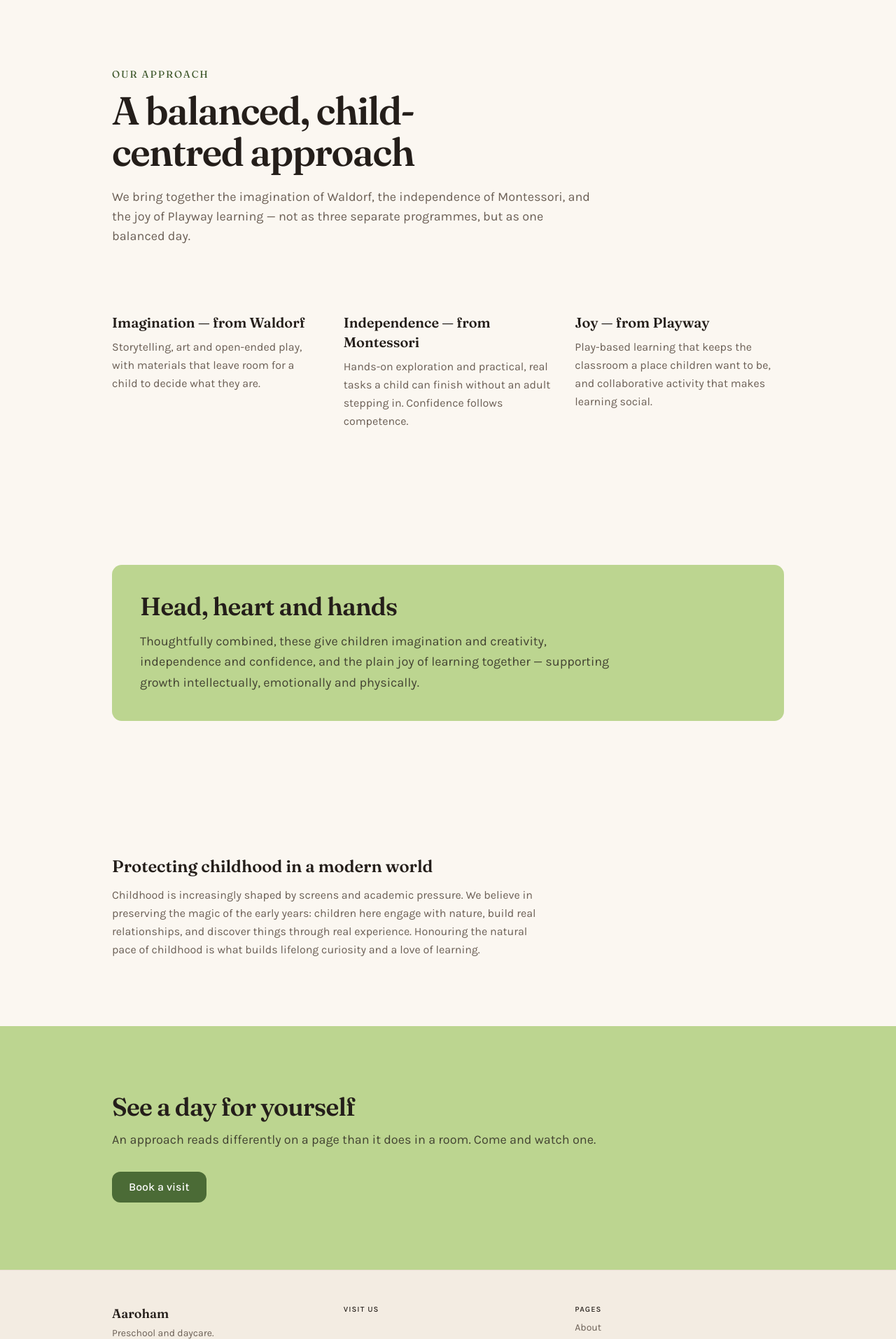
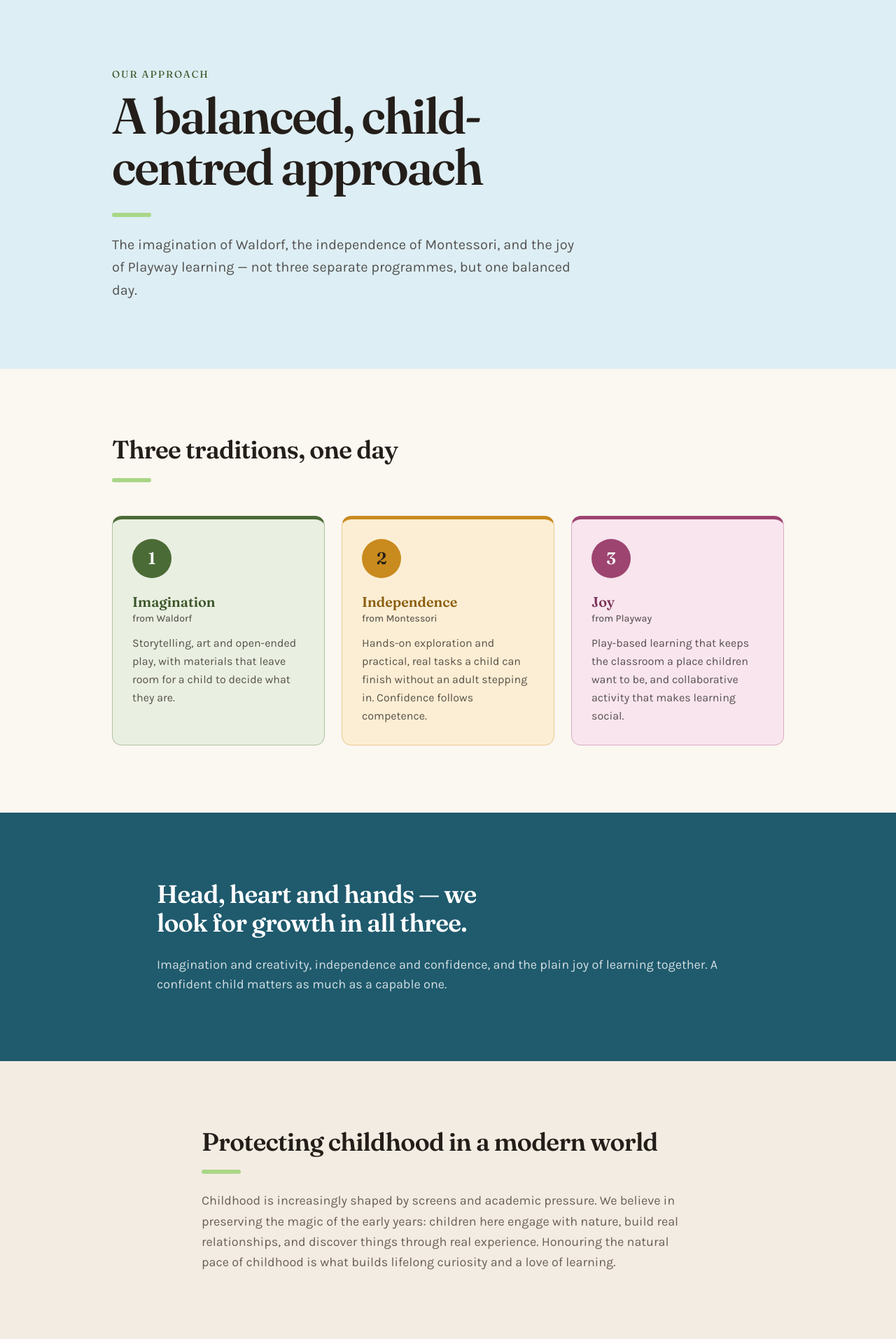
Before and after one commit to friend4amit/preschool, a Django app: template templates/website/pages/approach.html in a window 1280 px wide. Shown: the part 61-1974 px from the top of the page at 70% size. Run offline with Django 5.2, Linux system fonts and the light colour scheme; the template is opened without the code that fills it: values that come from a table or form of the project are taken from there, others are empty; style sheets or scripts are compiled from the project's sources; parts of the project's set-up code (start-up, migrations or seed data) failed here and were passed over.

Commit message:
design: the bold treatment across all seven pages
Each page opens full-width on its own hue — leaf for About and Contact, sky for Our
approach, marigold for Programmes, berry for Our team, clay for Thoughtful education
— so pages are distinguishable at a glance while sharing one vocabulary. Home keeps
the photograph as its opening, which is louder than any colour we have.

Exactly one solid band per page. That was the constraint that kept this from becoming
noise: a second would have made neither of them loud, and the discipline forced each
page to decide what its single most important sentence actually is. Contact has none
at all — its only job is form completion, and a solid band beside a form competes
with it.

Elsewhere: section headings carry the spring rule, card grids use the 5px top edge
and the 56px numeral, and the two-column photo rows get the offset colour block.
Home's programme cards now cycle the same hues in the same order as /programmes/, so
a stage looks the same wherever a parent meets it.

Three real contrast failures, all found by measuring rather than looking:

- The home programme age labels were bare `text-marigold` on white at 2.94:1 and had
  been since Phase 1. They are pills now, deep ink on the marigold wash, 5.05:1.
- The "from Waldorf" sub-labels were ink at 60% on the card wash, 4.12:1. Ink at 70%
  is 5.5:1. The same pattern on the team role line went with them.
- The hero scrim was strong enough for the photograph currently in it and not for the
  next one. White needs the scrim at ~62% ink to clear 4.5:1 against a white pixel
  underneath; the headline band was getting 45%. It is 72% there now, so an admin can
  swap the hero image without anyone re-checking the contrast.

One caution about the method: an iframe-based sweep reported "Book a visit" at
1.07:1 on four pages. Measured against the live page it is 6.08:1 — document.write
had not applied the button's own background. Two of the failures above were real and
two were the harness, and the only way to tell was to check the real page.

Every text element on all seven pages now clears AA. 224 tests pass.

Co-Authored-By: Claude Opus 5 <noreply@anthropic.com>
Claude-Session: https://claude.ai/code/session_01HbRFjuzAa1FeNGTfoETBiy

```diff
--- a/assets/css/input.css
+++ b/assets/css/input.css
@@ -622,11 +622,17 @@
   .scrim {
     position: absolute;
     inset: 0;
+    /* Strong enough that the headline is legible over the BRIGHTEST pixel the
+       photograph might have there, not merely over the one it happens to have
+       today. White needs the scrim at ~62% ink to clear 4.5:1 against white
+       underneath; the headline sits in the 35-55% band, so that is where the 72%
+       stop goes. An admin can swap the hero image without re-checking this. */
     background: linear-gradient(
       to top,
-      color-mix(in oklab, var(--color-ink) 78%, transparent),
-      color-mix(in oklab, var(--color-ink) 45%, transparent) 45%,
-      transparent 75%
+      color-mix(in oklab, var(--color-ink) 90%, transparent),
+      color-mix(in oklab, var(--color-ink) 72%, transparent) 55%,
+      color-mix(in oklab, var(--color-ink) 30%, transparent) 80%,
+      transparent 100%
     );
   }
 
--- a/templates/website/pages/approach.html
+++ b/templates/website/pages/approach.html
@@ -5,87 +5,107 @@
 {% block meta_description %}Waldorf imagination, Montessori independence and Playway joy, combined into one balanced day for children aged 1½ to 6.{% endblock %}
 
 {% block content %}
-  <section class="band pb-0">
+  <section class="band band-sky pb-16 md:pb-24">
     <div class="shell">
       <p class="eyebrow">Our approach</p>
-      <h1 class="font-display text-ink text-display md:text-display-lg mt-3 max-w-3xl leading-[1.05] font-semibold text-balance">
+      <h1 class="font-display text-ink text-display md:text-display-lg lg:text-display-xl mt-3 max-w-4xl leading-[1.02] font-semibold text-balance">
         A balanced, child-centred approach
       </h1>
-      <p class="text-muted mt-5 max-w-prose text-lg">
-        We bring together the imagination of Waldorf, the independence of Montessori, and the joy
-        of Playway learning — not as three separate programmes, but as one balanced day.
+      <span class="rule-spring mt-7"></span>
+      <p class="text-ink/75 mt-6 max-w-2xl text-xl leading-relaxed">
+        The imagination of Waldorf, the independence of Montessori, and the joy of Playway
+        learning — not three separate programmes, but one balanced day.
       </p>
     </div>
   </section>
 
-  {% comment %} Three traditions, three photographs. Each guarded separately, so a slot
-     with no image is a text card and never an empty grey square. {% endcomment %}
+  {% comment %} Three traditions, three colours, each with its own photograph. Every
+     image is guarded separately, so a slot with nothing in it is a text card rather
+     than an empty coloured square. {% endcomment %}
   <section class="band">
-    <div class="shell grid gap-8 md:grid-cols-3">
-      <article>
+    <div class="shell">
+      <h2 class="font-display text-ink text-display font-semibold text-balance">Three traditions, one day</h2>
+      <span class="rule-spring mt-5"></span>
+
+      <div class="mt-12 grid gap-6 md:grid-cols-3">
+        <article class="a-leaf card-bold !p-0 overflow-hidden">
           {% if photos.approach_play %}
-          <div class="frame frame-4x3 mb-5">
+            <div class="frame frame-4x3 frame-colour rounded-none">
               <img src="{{ photos.approach_play.image.url }}"
                    {% with ss=photos.approach_play.image|srcset:"640,400" %}{% if ss %}srcset="{{ ss }}" sizes="(min-width: 768px) 20rem, 90vw"{% endif %}{% endwith %}
                    alt="{{ photos.approach_play.alt_text }}" loading="lazy" decoding="async">
             </div>
           {% endif %}
-        <h2 class="font-display text-ink text-xl font-semibold">Imagination — from Waldorf</h2>
-        <p class="text-muted mt-2 leading-relaxed">
-          Storytelling, art and open-ended play, with materials that leave room for a child to
-          decide what they are.
+          <div class="p-7">
+            <span class="card-mark-lg" aria-hidden="true">1</span>
+            <h3 class="font-display card-title mt-5 text-xl font-semibold">Imagination</h3>
+            <p class="text-ink/70 text-sm font-medium">from Waldorf</p>
+            <p class="text-ink/75 mt-3 leading-relaxed">
+              Storytelling, art and open-ended play, with materials that leave room for a child
+              to decide what they are.
             </p>
+          </div>
         </article>
 
-      <article>
+        <article class="a-marigold card-bold !p-0 overflow-hidden">
           {% if photos.approach_hands %}
-          <div class="frame frame-4x3 mb-5">
+            <div class="frame frame-4x3 frame-colour rounded-none">
               <img src="{{ photos.approach_hands.image.url }}"
                    {% with ss=photos.approach_hands.image|srcset:"640,400" %}{% if ss %}srcset="{{ ss }}" sizes="(min-width: 768px) 20rem, 90vw"{% endif %}{% endwith %}
                    alt="{{ photos.approach_hands.alt_text }}" loading="lazy" decoding="async">
             </div>
           {% endif %}
-        <h2 class="font-display text-ink text-xl font-semibold">Independence — from Montessori</h2>
-        <p class="text-muted mt-2 leading-relaxed">
+          <div class="p-7">
+            <span class="card-mark-lg" aria-hidden="true">2</span>
+            <h3 class="font-display card-title mt-5 text-xl font-semibold">Independence</h3>
+            <p class="text-ink/70 text-sm font-medium">from Montessori</p>
+            <p class="text-ink/75 mt-3 leading-relaxed">
               Hands-on exploration and practical, real tasks a child can finish without an adult
               stepping in. Confidence follows competence.
             </p>
+          </div>
         </article>
 
-      <article>
+        <article class="a-berry card-bold !p-0 overflow-hidden">
           {% if photos.approach_values %}
-          <div class="frame frame-4x3 mb-5">
+            <div class="frame frame-4x3 frame-colour rounded-none">
               <img src="{{ photos.approach_values.image.url }}"
                    {% with ss=photos.approach_values.image|srcset:"640,400" %}{% if ss %}srcset="{{ ss }}" sizes="(min-width: 768px) 20rem, 90vw"{% endif %}{% endwith %}
                    alt="{{ photos.approach_values.alt_text }}" loading="lazy" decoding="async">
             </div>
           {% endif %}
-        <h2 class="font-display text-ink text-xl font-semibold">Joy — from Playway</h2>
-        <p class="text-muted mt-2 leading-relaxed">
+          <div class="p-7">
+            <span class="card-mark-lg" aria-hidden="true">3</span>
+            <h3 class="font-display card-title mt-5 text-xl font-semibold">Joy</h3>
+            <p class="text-ink/70 text-sm font-medium">from Playway</p>
+            <p class="text-ink/75 mt-3 leading-relaxed">
               Play-based learning that keeps the classroom a place children want to be, and
               collaborative activity that makes learning social.
             </p>
+          </div>
         </article>
-    </div>
-  </section>
-
-  <section class="band">
-    <div class="shell">
-      <div class="panel-leaf">
-        <h2 class="font-display text-ink text-display font-semibold text-balance">Head, heart and hands</h2>
-        <p class="text-ink/80 mt-4 max-w-prose text-lg leading-relaxed">
-          Thoughtfully combined, these give children imagination and creativity, independence and
-          confidence, and the plain joy of learning together — supporting growth intellectually,
-          emotionally and physically.
-        </p>
       </div>
     </div>
   </section>
 
-  <section class="band">
-    <div class="shell">
-      <h2 class="font-display text-ink text-2xl font-semibold">Protecting childhood in a modern world</h2>
-      <p class="text-muted mt-3 max-w-prose leading-relaxed">
+  {% comment %} The one solid band on this page. {% endcomment %}
+  <section class="a-sky band-solid band">
+    <div class="shell max-w-4xl">
+      <p class="font-display text-display leading-[1.15] font-semibold text-balance">
+        Head, heart and hands — we look for growth in all three.
+      </p>
+      <p class="mt-6 text-lg text-white/80">
+        Imagination and creativity, independence and confidence, and the plain joy of learning
+        together. A confident child matters as much as a capable one.
+      </p>
+    </div>
+  </section>
+
+  <section class="band band-tint">
+    <div class="shell max-w-3xl">
+      <h2 class="font-display text-ink text-display font-semibold text-balance">Protecting childhood in a modern world</h2>
+      <span class="rule-spring mt-5"></span>
+      <p class="text-muted mt-6 text-lg leading-relaxed">
         Childhood is increasingly shaped by screens and academic pressure. We believe in
         preserving the magic of the early years: children here engage with nature, build real
         relationships, and discover things through real experience. Honouring the natural pace
@@ -97,7 +117,7 @@
   <section class="band band-leaf">
     <div class="shell">
       <h2 class="font-display text-ink text-display font-semibold text-balance">See a day for yourself</h2>
-      <p class="text-ink/80 mt-3 max-w-prose text-lg">
+      <p class="text-ink/80 mt-4 max-w-prose text-lg">
         An approach reads differently on a page than it does in a room. Come and watch one.
       </p>
       <a href="{% url 'contact' %}" class="btn btn-primary mt-8">Book a visit</a>
```
Also changed, not shown: templates/website/pages/contact.html (+5 -4 lines), templates/website/pages/home.html (+50 -25 lines), templates/website/pages/programs.html (+20 -7 lines), templates/website/pages/special_education.html (+57 -34 lines), templates/website/pages/team.html (+40 -24 lines). Lines whose indentation alone changed are shown as unchanged.
